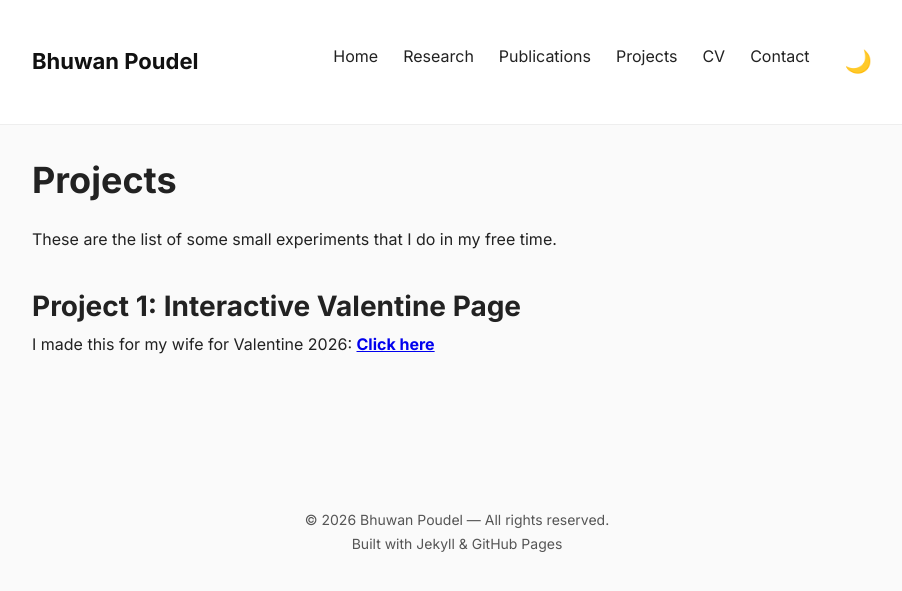
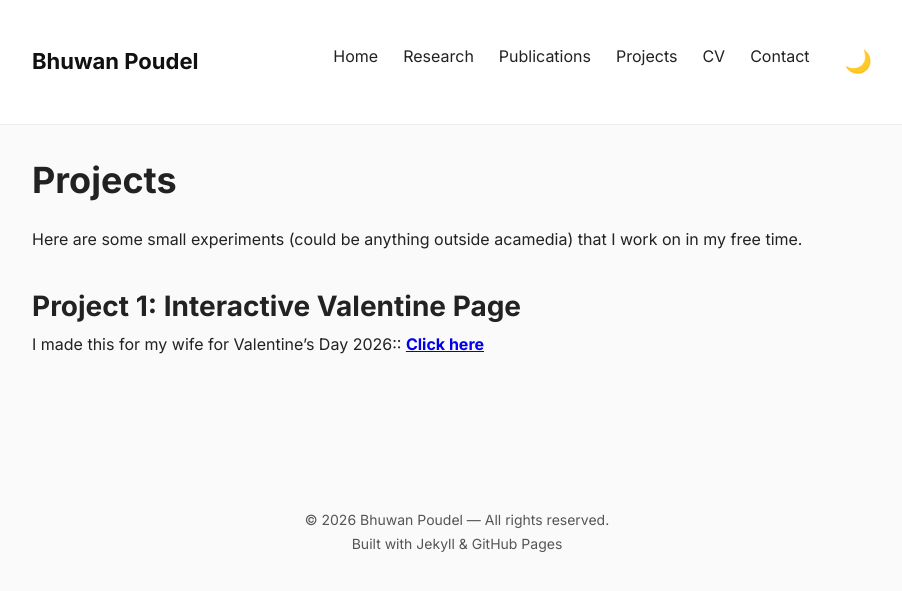
Before and after one commit to pdlbhuwan/pdlbhuwan.github.io, a Jekyll site: the page built from projects.md, in a window 1280 px wide. Shown: the top 591 px of the page, without its empty margins (183-1085 px from the left). Built offline with Jekyll 4.4.1, drawn with Linux system fonts in a browser that asks for light colours.

Commit message:
Update projects.md

```diff
--- a/projects.md
+++ b/projects.md
@@ -5,8 +5,8 @@
 
 # Projects
 
-These are the list of some small experiments that I do in my free time.
+Here are some small experiments (could be anything outside acamedia) that I work on in my free time.
 
 ## Project 1: Interactive Valentine Page
 
-I made this for my wife for Valentine 2026: **[Click here](https://pdlbhuwan.github.io/assets/projects/valentine.html)**
+I made this for my wife for Valentine’s Day 2026:: **[Click here](https://pdlbhuwan.github.io/assets/projects/valentine.html)**
```
